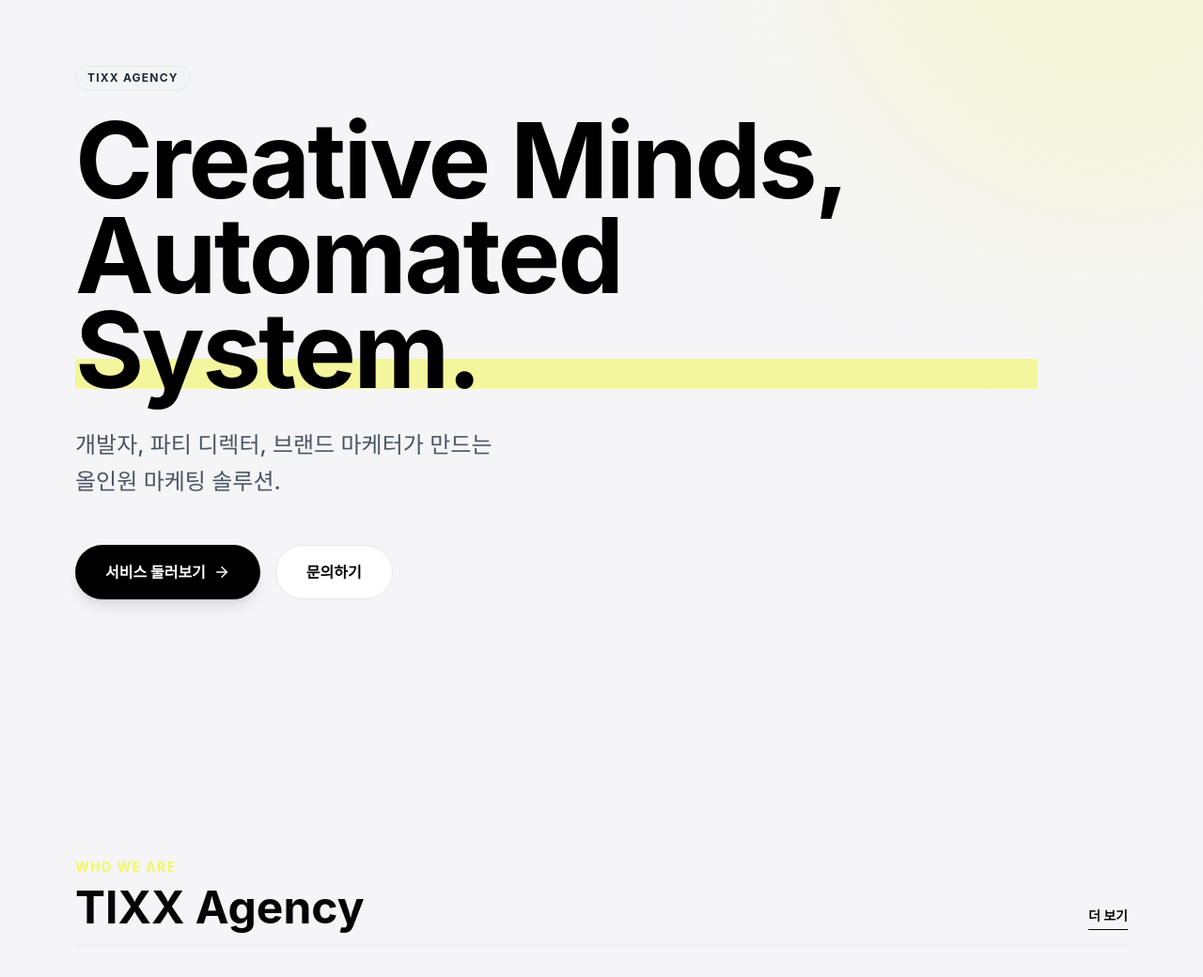
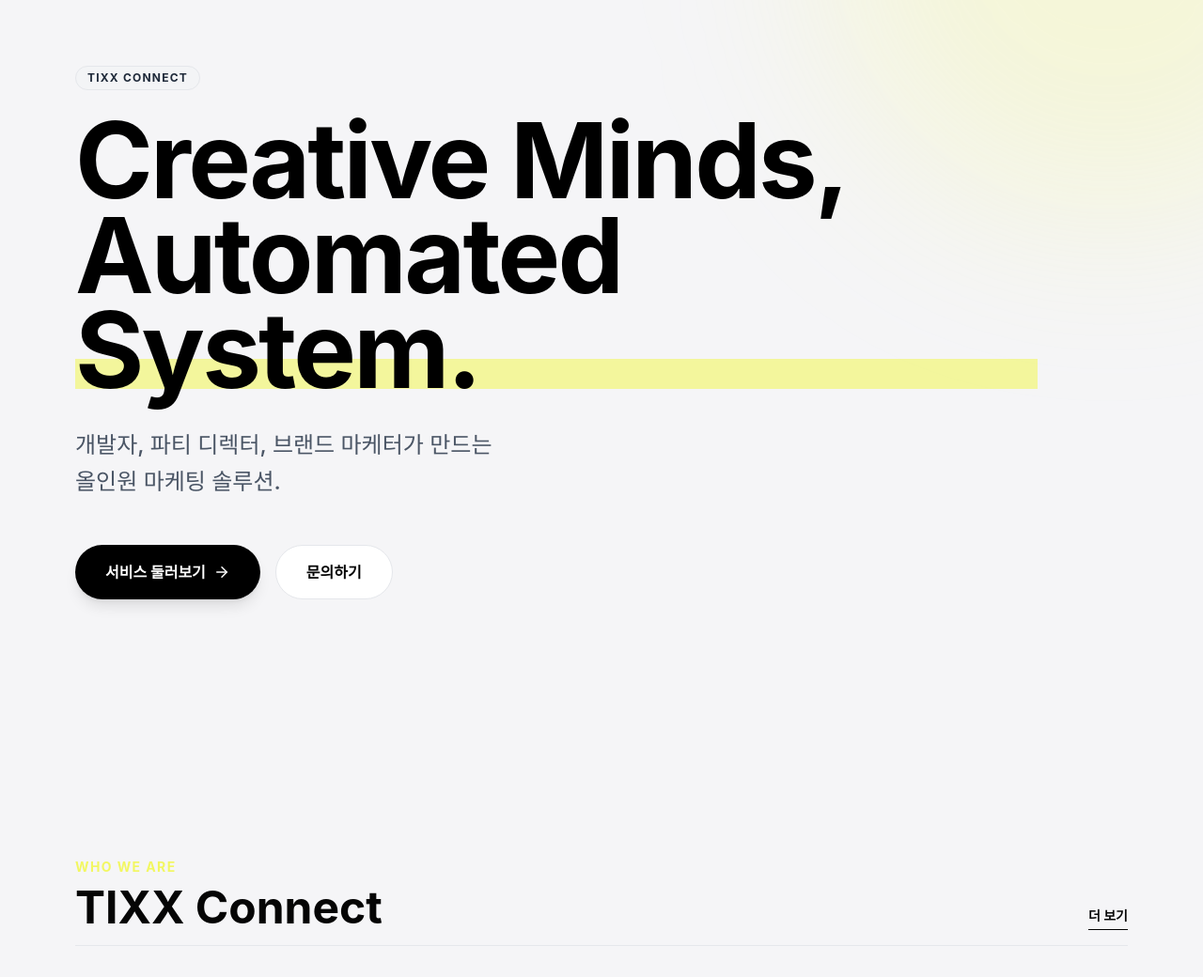
Before and after one commit to TIXX-official/tixx-agency.website, a React (Vite) app: page / in a window 1280 px wide. Shown: the part 171-1211 px from the top of the page at 94% size. Built offline with nearby package versions, Linux system fonts and the light colour scheme.

Commit message:
Rebrand to TIXX Connect (Update content and title)

```diff
--- a/index.html
+++ b/index.html
@@ -1,13 +1,16 @@
 <!doctype html>
 <html lang="en">
+
 <head>
   <meta charset="UTF-8" />
   <link rel="icon" type="image/svg+xml" href="/vite.svg" />
   <meta name="viewport" content="width=device-width, initial-scale=1.0" />
-    <title>tixx-agency--</title>
+  <title>TIXX Connect</title>
 </head>
+
 <body>
   <div id="root"></div>
   <script type="module" src="/src/main.tsx"></script>
 </body>
+
 </html>
--- a/src/pages/Agency.tsx
+++ b/src/pages/Agency.tsx
@@ -47,7 +47,7 @@
                 >
                     <h1 className="text-4xl md:text-6xl font-bold text-black mb-6">Who We Are</h1>
                     <p className="text-xl text-gray-500 leading-relaxed">
-                        TIXX AGENCY는 기술과 트렌드, 전략이 만나 탄생한 **올인원 마케팅 솔루션**입니다.<br />
+                        TIXX Connect는 기술과 트렌드, 전략이 만나 탄생한 **올인원 마케팅 솔루션**입니다.<br />
                         단순한 대행사를 넘어, 자체 보유한 플랫폼 데이터를 기반으로 가장 확실한 성과를 만듭니다.
                     </p>
                 </motion.div>
--- a/src/pages/Home.tsx
+++ b/src/pages/Home.tsx
@@ -17,7 +17,7 @@
                 className="z-10 max-w-5xl mb-20"
             >
                 <span className="inline-block py-1 px-3 rounded-full bg-gray-100 border border-gray-200 text-gray-800 text-xs font-bold mb-6 tracking-widest uppercase">
-                    TIXX Agency
+                    TIXX Connect
                 </span>
                 <h1 className="text-6xl md:text-[7rem] font-bold leading-[0.9] tracking-tight text-black mb-8">
                     Creative Minds, <br />
@@ -53,7 +53,7 @@
                 <div className="flex justify-between items-end mb-12 border-b border-gray-200 pb-4">
                     <div>
                         <span className="text-accent font-bold tracking-widest text-sm uppercase">Who We Are</span>
-                        <h2 className="text-3xl md:text-5xl font-bold mt-2">TIXX Agency</h2>
+                        <h2 className="text-3xl md:text-5xl font-bold mt-2">TIXX Connect</h2>
                     </div>
                     <Link to="/agency" className="text-sm font-bold border-b border-black pb-1 hover:text-gray-600 hover:border-gray-400 transition-colors">
                         더 보기
```
Lines whose indentation alone changed are shown as unchanged.
